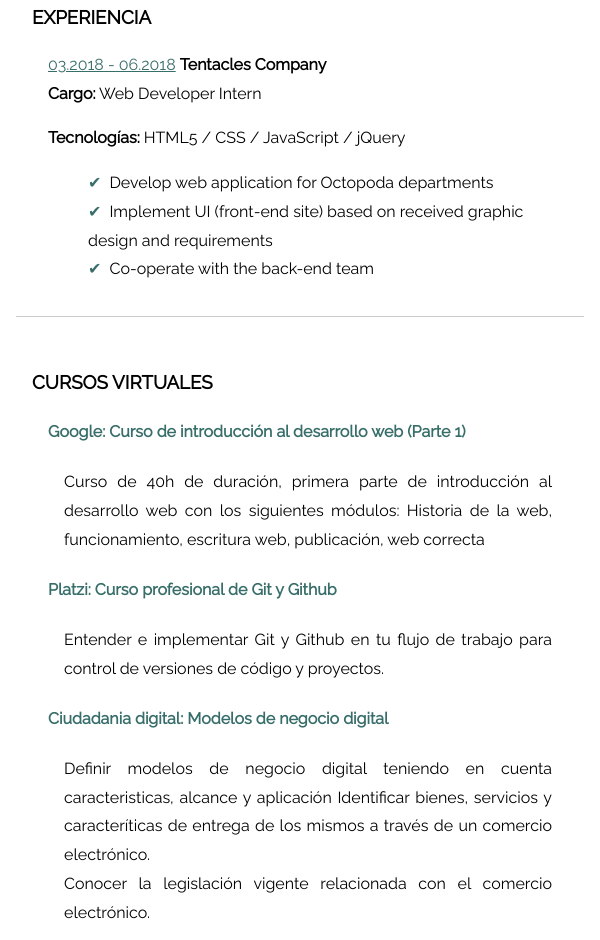
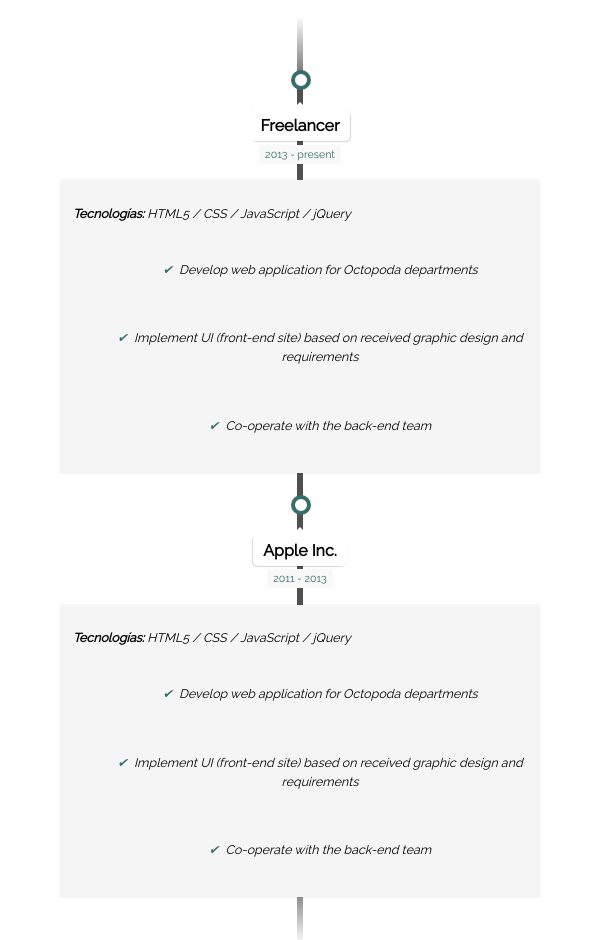
Before and after one commit to trodriguez30/CV-Tatiana---2018, a plain HTML site: page index.html in a window 600 px wide. Shown: the part 1725-2665 px from the top of the page. Drawn offline with Linux system fonts and the light colour scheme.

Commit message:
Habilidades modificadas y timeline en experiencia agregado

```diff
--- a/index.html
+++ b/index.html
@@ -9,6 +9,7 @@
   <meta name="viewport" content="width=device-width, initial-scale=1">
   <link rel="stylesheet" href="https://use.fontawesome.com/releases/v5.0.13/css/all.css" integrity="sha384-DNOHZ68U8hZfKXOrtjWvjxusGo9WQnrNx2sqG0tfsghAvtVlRW3tvkXWZh58N9jp" crossorigin="anonymous">
   <link rel="stylesheet" href="style.css">
+  <link rel="stylesheet" href="timeline.css">
 </head>
 
 <body>
@@ -29,22 +30,22 @@
       <div class='skills'>
         <div class='column'>
           <h4>Conocimientos avanzados</h4>
-          <ul>
+          <ol>
             <li>HTML</li>
             <li>CSS</li>
             <li>JavaScript</li>
             <li>SQL</li>
             <li>PHP</li>
-          </ul>
+          </ol>
         </div>
         <div class='column'>
           <h4>Conocimientos básicos</h4>
-          <ul>
+          <ol>
             <li>Ruby</li>
             <li>NodeJS</li>
             <li>Firebase</li>
             <li>React Native</li>
-          </ul>
+          </ol>
         </div>
         <div>
           <h4>Lenguajes</h4>
@@ -84,10 +85,15 @@
     <section>
       <h3>Experiencia</h3>
       <article>
-        <div class='job-title'>
-          <span>03.2018 - 06.2018</span> <strong>Tentacles Company</strong><br> <strong>Cargo:</strong> Web developer Intern
+        <ul class="timeline">
+          <!-- Item 1 -->
+          <li>
+            <div class="direction-r">
+              <div class="flag-wrapper">
+                <span class="flag">Freelancer</span>
+                <span class="time-wrapper"><span class="time">2013 - present</span></span>
               </div>
-        <div>
+              <div class="desc">
                 <p><strong>Tecnologías:</strong> HTML5 / CSS / JavaScript / jQuery</p>
                 <ul class="job-description">
                   <li>Develop web application for Octopoda departments</li>
@@ -95,6 +101,26 @@
                   <li>Co-operate with the back-end team </li>
                 </ul>
               </div>
+            </div>
+          </li>
+          <!-- Item 2 -->
+          <li>
+            <div class="direction-l">
+              <div class="flag-wrapper">
+                <span class="flag">Apple Inc.</span>
+                <span class="time-wrapper"><span class="time">2011 - 2013</span></span>
+              </div>
+              <div class="desc">
+                <p><strong>Tecnologías:</strong> HTML5 / CSS / JavaScript / jQuery</p>
+                <ul class="job-description">
+                  <li>Develop web application for Octopoda departments</li>
+                  <li>Implement UI (front-end site) based on received graphic design and requirements</li>
+                  <li>Co-operate with the back-end team </li>
+                </ul>
+              </div>
+            </div>
+          </li>
+        </ul>
       </article>
     </section>
     <section>
--- a/style.css
+++ b/style.css
@@ -1,4 +1,5 @@
 @import url('https://fonts.googleapis.com/css?family=Raleway');
+@import url('https://fonts.googleapis.com/css?family=Abril+Fatface');
 
 body {
   margin: 0;
@@ -70,6 +71,10 @@ p{
 	text-align: justify;
 }
 
+article{
+  margin-bottom: 0.5em;
+}
+
 .course, .skills {
   display: -ms-flexbox;
   display: flex;
@@ -100,7 +105,7 @@ p{
   max-width: 50%;
 }
 
-.skills .column ul, ul.job-description {
+.skills .column ul{
   list-style-type: none;
 }
 
@@ -108,23 +113,49 @@ p{
   content: "✔";
   padding-right: 0.5em;
   color: #386e6a;
-  font-size: 1.5em;
+  font-size: 2em;
 }
 
-.school, .job-title {
+.skills .column ol{
+  list-style: none;
+  counter-reset: my-awesome-counter;
+  display: flex;
+  flex-wrap: wrap;
+  margin: 0;
+  padding: 0;
+}
+
+.skills .column ol li {
+  counter-increment: my-awesome-counter;
+  display: flex;
+  width: 50%;
+  font-size: 1.2em;
+  margin-bottom: 0.5em;
+}
+
+.skills .column ol li::before {
+  content: "0" counter(my-awesome-counter);
+  font-weight: bold;
+  font-size: 1.5em;
+  margin-right: 0.5em;
+  font-family: 'Abril Fatface', serif;
+  line-height: 1;
+}
+
+.skills .column p{
+  font-size: 1.2em;
+}
+
+.school{
   text-transform: capitalize;
 }
 
-.school span, .job-title span {
+.school span {
   color: #386e6a;
   text-decoration: underline;
 }
 
-ul.job-description li:before{
-  content: "✔";
-  padding-right: 0.5em;
-  color: #386e6a;
-}
+
 
 a button{
   font-size: 1em;
--- /dev/null
+++ b/timeline.css
@@ -0,0 +1,289 @@
+@import url('https://fonts.googleapis.com/css?family=Raleway');
+
+/* ================ The Timeline ================ */
+
+.timeline {
+  position: relative;
+  width: 660px;
+  font-family: 'Raleway';
+
+  margin: 0 auto;
+  margin-top: 20px;
+  padding: 1em 0;
+  list-style-type: none;
+}
+
+.timeline:before {
+  position: absolute;
+  left: 50%;
+  top: 0;
+  content: ' ';
+  display: block;
+  width: 6px;
+  height: 100%;
+  margin-left: -3px;
+  background: rgb(80,80,80);
+  background: -moz-linear-gradient(top, rgba(80,80,80,0) 0%, rgb(80,80,80) 8%, rgb(80,80,80) 92%, rgba(80,80,80,0) 100%);
+  background: -webkit-gradient(linear, left top, left bottom, color-stop(0%,rgba(30,87,153,1)), color-stop(100%,rgba(125,185,232,1)));
+  background: -webkit-linear-gradient(top, rgba(80,80,80,0) 0%, rgb(80,80,80) 8%, rgb(80,80,80) 92%, rgba(80,80,80,0) 100%);
+  background: -o-linear-gradient(top, rgba(80,80,80,0) 0%, rgb(80,80,80) 8%, rgb(80,80,80) 92%, rgba(80,80,80,0) 100%);
+  background: -ms-linear-gradient(top, rgba(80,80,80,0) 0%, rgb(80,80,80) 8%, rgb(80,80,80) 92%, rgba(80,80,80,0) 100%);
+  background: linear-gradient(to bottom, rgba(80,80,80,0) 0%, rgb(80,80,80) 8%, rgb(80,80,80) 92%, rgba(80,80,80,0) 100%);
+
+  z-index: 5;
+}
+
+.timeline li {
+  padding: 1em 0;
+}
+
+.timeline li:after {
+  content: "";
+  display: block;
+  height: 0;
+  clear: both;
+  visibility: hidden;
+}
+
+.direction-l {
+  position: relative;
+  width: 300px;
+  float: left;
+  text-align: right;
+}
+
+.direction-r {
+  position: relative;
+  width: 300px;
+  float: right;
+}
+
+.flag-wrapper {
+  position: relative;
+  display: inline-block;
+
+  text-align: center;
+}
+
+.flag {
+  position: relative;
+  display: inline;
+  background: rgb(248,248,248);
+  padding: 6px 10px;
+  border-radius: 5px;
+  font-weight: 600;
+  text-align: left;
+}
+
+ul.job-description li:before{
+  content: "✔";
+  padding-right: 0.5em;
+  color: #386e6a;
+}
+
+ul.job-description{
+  list-style-type: none;
+}
+
+.direction-l .flag {
+  -webkit-box-shadow: -1px 1px 1px rgba(0,0,0,0.15), 0 0 1px rgba(0,0,0,0.15);
+  -moz-box-shadow: -1px 1px 1px rgba(0,0,0,0.15), 0 0 1px rgba(0,0,0,0.15);
+  box-shadow: -1px 1px 1px rgba(0,0,0,0.15), 0 0 1px rgba(0,0,0,0.15);
+}
+
+.direction-r .flag {
+  -webkit-box-shadow: 1px 1px 1px rgba(0,0,0,0.15), 0 0 1px rgba(0,0,0,0.15);
+  -moz-box-shadow: 1px 1px 1px rgba(0,0,0,0.15), 0 0 1px rgba(0,0,0,0.15);
+  box-shadow: 1px 1px 1px rgba(0,0,0,0.15), 0 0 1px rgba(0,0,0,0.15);
+}
+
+.direction-l .flag:before,
+.direction-r .flag:before {
+  position: absolute;
+  top: 50%;
+  right: -40px;
+  content: ' ';
+  display: block;
+  width: 12px;
+  height: 12px;
+  margin-top: -10px;
+  background: #fff;
+  border-radius: 10px;
+  border: 4px solid rgb(56,110,106);
+  z-index: 10;
+}
+
+.direction-r .flag:before {
+  left: -40px;
+}
+
+.direction-l .flag:after {
+  content: "";
+  position: absolute;
+  left: 100%;
+  top: 50%;
+  height: 0;
+  width: 0;
+  margin-top: -8px;
+  border: solid transparent;
+  border-left-color: rgb(248,248,248);
+  border-width: 8px;
+  pointer-events: none;
+}
+
+.direction-r .flag:after {
+  content: "";
+  position: absolute;
+  right: 100%;
+  top: 50%;
+  height: 0;
+  width: 0;
+  margin-top: -8px;
+  border: solid transparent;
+  border-right-color: rgb(248,248,248);
+  border-width: 8px;
+  pointer-events: none;
+}
+
+.time-wrapper {
+  display: inline;
+
+  line-height: 1em;
+  font-size: 0.66666em;
+  color: rgb(56,110,106);
+  vertical-align: middle;
+}
+
+.direction-l .time-wrapper {
+  float: left;
+}
+
+.direction-r .time-wrapper {
+  float: right;
+}
+
+.time {
+  display: inline-block;
+  padding: 4px 6px;
+  background: rgb(248,248,248);
+}
+
+.desc {
+  margin: 1em 0.75em 0 0;
+
+  font-size: 0.77777em;
+  font-style: italic;
+  line-height: 1.5em;
+}
+
+.direction-r .desc {
+  margin: 1em 0 0 0.75em;
+}
+
+/* ================ Timeline Media Queries ================ */
+
+@media screen and (max-width: 660px) {
+
+.timeline {
+ 	width: 100%;
+	padding: 4em 0 1em 0;
+}
+
+.timeline li {
+	padding: 2em 0;
+}
+
+.direction-l,
+.direction-r {
+	float: none;
+	width: 100%;
+
+	text-align: center;
+}
+
+.flag-wrapper {
+	text-align: center;
+}
+
+.flag {
+	background: rgb(255,255,255);
+	z-index: 15;
+}
+
+.direction-l .flag:before,
+.direction-r .flag:before {
+  position: absolute;
+  top: -30px;
+	left: 50%;
+	content: ' ';
+	display: block;
+	width: 12px;
+	height: 12px;
+	margin-left: -9px;
+	background: #fff;
+	border-radius: 10px;
+	border: 4px solid rgb(56,110,106);
+	z-index: 10;
+}
+
+.direction-l .flag:after,
+.direction-r .flag:after {
+	content: "";
+	position: absolute;
+	left: 50%;
+	top: -8px;
+	height: 0;
+	width: 0;
+	margin-left: -8px;
+	border: solid transparent;
+	border-bottom-color: rgb(255,255,255);
+	border-width: 8px;
+	pointer-events: none;
+}
+
+.time-wrapper {
+	display: block;
+	position: relative;
+	margin: 4px 0 0 0;
+	z-index: 14;
+}
+
+.direction-l .time-wrapper {
+	float: none;
+}
+
+.direction-r .time-wrapper {
+	float: none;
+}
+
+.desc {
+	position: relative;
+	margin: 1em 0 0 0;
+	padding: 1em;
+	background: rgb(245,245,245);
+	-webkit-box-shadow: 0 0 1px rgba(0,0,0,0.20);
+	-moz-box-shadow: 0 0 1px rgba(0,0,0,0.20);
+	box-shadow: 0 0 1px rgba(0,0,0,0.20);
+
+  z-index: 15;
+}
+
+.direction-l .desc,
+.direction-r .desc {
+	position: relative;
+	margin: 1em 1em 0 1em;
+	padding: 1em;
+
+  z-index: 15;
+}
+
+}
+
+@media screen and (min-width: 400px ?? max-width: 660px) {
+
+.direction-l .desc,
+.direction-r .desc {
+	margin: 1em 4em 0 4em;
+}
+
+}
```
Lines whose indentation alone changed are shown as unchanged.
